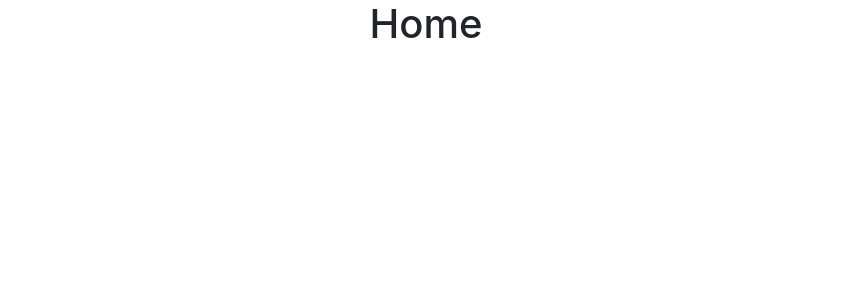
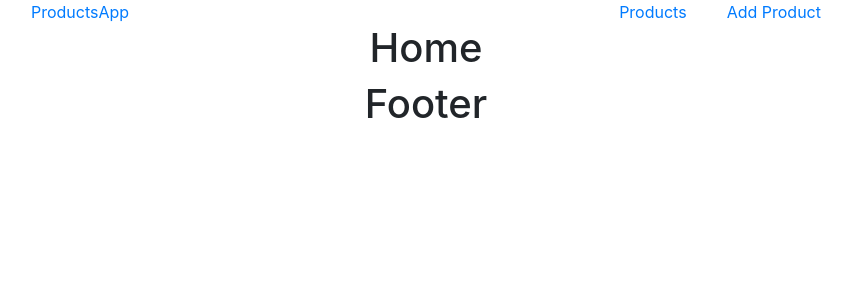
Before and after one commit to rbalonek/mern-bootstrap-project, a React (Create React App) app in the folder client/: page / in a window 1280 px wide. Shown: the top 300 px of the page, without its empty margins (214-1066 px from the left). Built offline with nearby package versions, Linux system fonts and the light colour scheme.

Commit message:
Header / Footer Global

```diff
--- a/client/src/components/shared/Footer/Footer.jsx
+++ b/client/src/components/shared/Footer/Footer.jsx
@@ -1,9 +1,9 @@
 import React from "react";
 
-export default function Footer() {
-  return (
-    <div>
-      <p1>Footer</p1>
-    </div>
-  );
-}
+const Footer = () => (
+  <footer>
+    <h1>Footer</h1>
+  </footer>
+);
+
+export default Footer;
--- a/client/src/components/shared/Nav/Nav.jsx
+++ b/client/src/components/shared/Nav/Nav.jsx
@@ -4,15 +4,18 @@ import { NavLink } from "react-router-dom";
 const Nav = () => {
   return (
     <nav>
-      <div className="nav">
-        <NavLink className="logo" to="/">
-          ProductsApp
-        </NavLink>
-        <div className="links">
-          <NavLink className="link" to="/products">
-            Products
-          </NavLink>
-          <NavLink className="link" to="/add-product">
+      <div
+        style={{
+          display: "flex",
+          flexDirection: "row",
+          width: "100vw",
+          justifyContent: "space-around",
+        }}
+      >
+        <NavLink to="/">ProductsApp</NavLink>
+        <div>
+          <NavLink to="/products">Products</NavLink>
+          <NavLink style={{ paddingLeft: "40px" }} to="/add-product">
             Add Product
           </NavLink>
         </div>
--- a/client/src/screens/Home/Home.jsx
+++ b/client/src/screens/Home/Home.jsx
@@ -1,9 +1,14 @@
 import React from "react";
+import Layout from "../../components/shared/Layout/Layout";
 
-export default function Home() {
+const Home = () => {
   return (
-    <div>
-      <h1>Home</h1>
-    </div>
+    <Layout>
+      <div className="home">
+        <h1>Home</h1>
+      </div>
+    </Layout>
   );
-}
+};
+
+export default Home;
```
